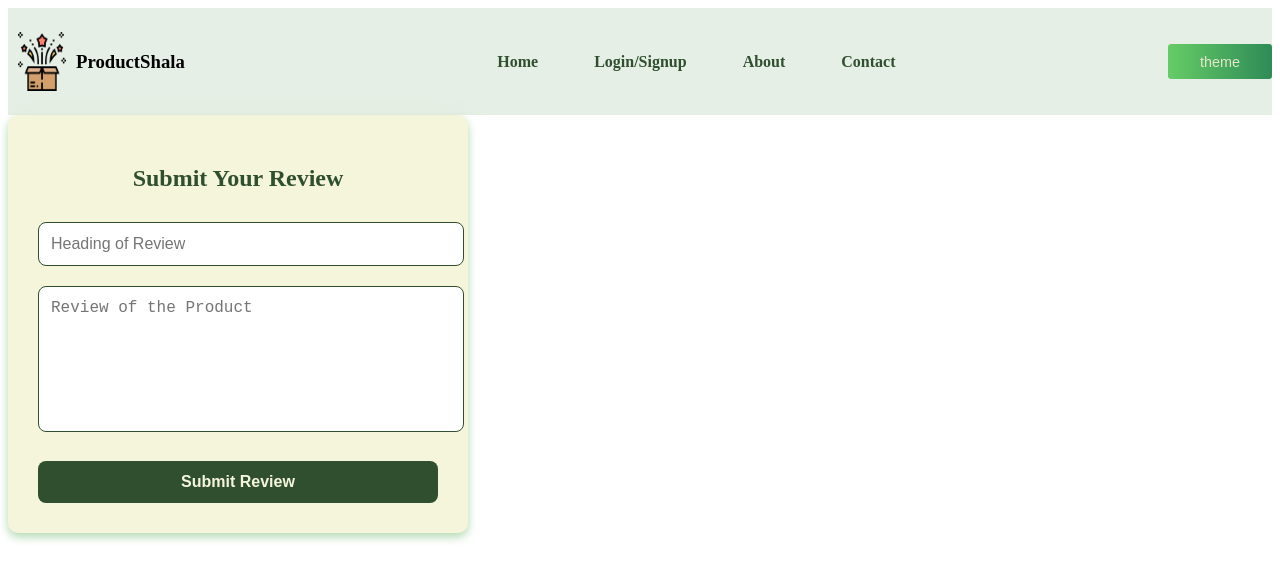
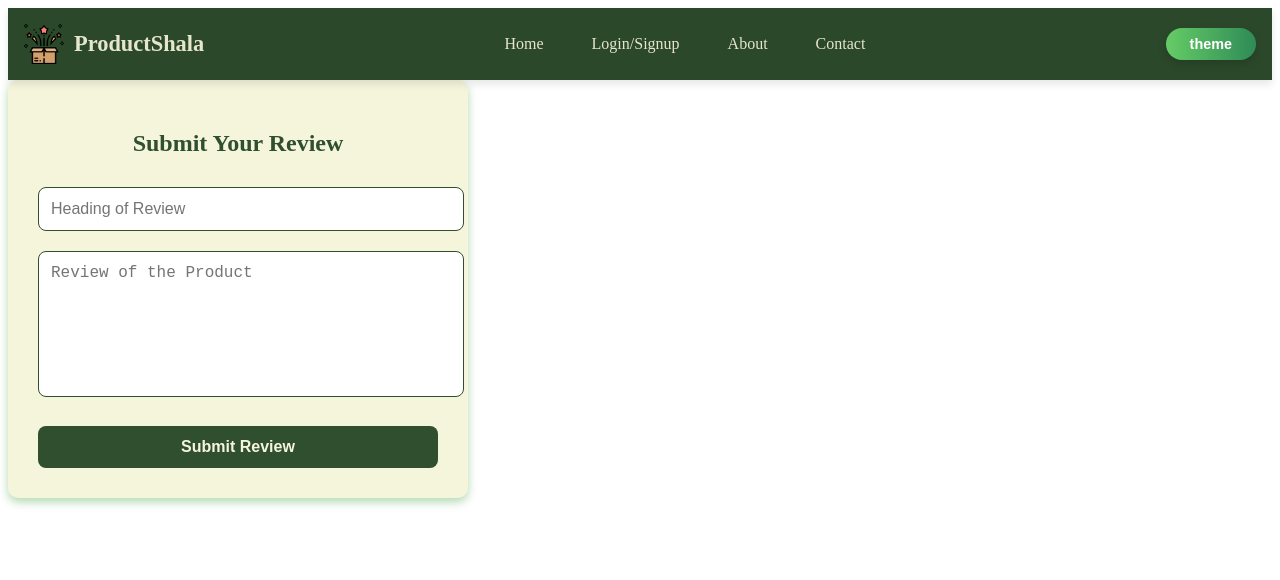
Before and after one commit to Soham-KT/Sentiment-Analysis-of-Product-Reviews, a React (Vite) app in the folder frontend/: page /review in a window 1280 px wide. Shown: the top 580 px of the page. Built offline with nearby package versions, Linux system fonts and the light colour scheme.

Commit message:
navbar improv

```diff
--- a/frontend/src/Components/NavBar/NavBar.css
+++ b/frontend/src/Components/NavBar/NavBar.css
@@ -1,11 +1,13 @@
 /* src/Components/NavBar/NavBar.css */
+
 .nav-wrapper {
-  background: rgba(0, 100, 0, 0.1); /* light transparent green */
+  background: rgba(20, 53, 20, 0.9); /* more pronounced green */
   padding: 0.5rem 0;
   position: sticky;
   top: 0;
   z-index: 30;
   backdrop-filter: blur(10px);
+  box-shadow: 0 4px 8px rgba(0, 0, 0, 0.1); /* subtle shadow for depth */
 }
 
 .nav-content {
@@ -13,59 +15,69 @@
   display: flex;
   align-items: center;
   justify-content: space-between;
-  padding: 1rem 0;
+  padding: 0.5rem 1rem;
   margin: 0 auto;
 }
-.nav-head{
+
+.nav-head {
   display: flex;
-
+  align-items: center;
 }
 
 .logo {
-  padding-left: 10px;
   padding-right: 10px;
-  width: 3rem;
+  width: 2.5rem;
   height: auto;
 }
+
 .nav-head h3 {
+  font-size: 1.4rem;
+  color: #e6e6cc; /* cream color */
+  font-weight: 600;
+  margin: 0;
+}
 
-}
 .nav-content ul {
-  justify-content: space-between;
-
   display: flex;
   align-items: center;
-  gap: 0.5rem;
+  gap: 1rem; /* increased gap for spacing */
   list-style: none;
+  padding: 0;
+  margin: 0;
 }
 
 .nav-content li {
-  margin: 0 1.5rem;
+  margin: 0 1rem;
 }
 
-.menu-item {
+.nav-link {
   text-decoration: none;
-  font-size: 0.9rem;
+  font-size: 1rem;
   font-weight: 500;
   color: #e6e6cc; /* cream color */
   position: relative;
   cursor: pointer;
+  transition: color 0.3s ease;
 }
 
-.menu-item::before {
+.nav-link:hover {
+  color: #66cc66; /* light green on hover */
+}
+
+.nav-link::before {
   content: "";
   width: 2rem;
-  height: 0.2rem;
-  background: linear-gradient(90deg, #66cc66 0%, #2e8b57 100%); /* gradient green */
+  height: 0.15rem;
+  background: linear-gradient(90deg, #66cc66 0%, #2e8b57 100%);
   border-radius: 0.5rem;
   position: absolute;
-  bottom: -0.6rem;
+  bottom: -0.3rem;
   opacity: 0;
   transform: translateX(-1.5rem);
   transition: all 0.3s ease;
 }
 
-.menu-item:hover::before {
+.nav-link:hover::before {
   width: 100%;
   transform: translateX(0);
   opacity: 1;
@@ -73,22 +85,22 @@
 
 .contact-btn {
   font-size: 0.9rem;
-  font-weight: 500;
+  font-weight: 600;
   display: flex;
   align-items: center;
   justify-content: center;
-  color: #e6e6cc; /* cream color */
-  background: linear-gradient(90deg, #66cc66 0%, #2e8b57 100%); /* gradient green */
-  padding: 0.6rem 2rem;
+  color: #ffffff; /* white text */
+  background: linear-gradient(90deg, #66cc66 0%, #2e8b57 100%);
+  padding: 0.5rem 1.5rem;
   border: none;
-  outline: 1.5px solid transparent;
-  border-radius: 0.2rem;
+  border-radius: 20px;
   cursor: pointer;
-  transition: all 0.3 ease;
+  transition: all 0.3s ease;
+  box-shadow: 0 4px 8px rgba(0, 0, 0, 0.15); /* button shadow for depth */
 }
 
 .contact-btn:hover {
-  color: #66cc66; /* light green */
-  background: #1a3d1a; /* dark green */
-  outline: 1.5px solid #66cc66; /* light green */
+  color: #66cc66; /* green text on hover */
+  background: #e6e6cc; /* cream background */
+  box-shadow: 0 6px 12px rgba(0, 0, 0, 0.2); /* larger shadow on hover */
 }
```
